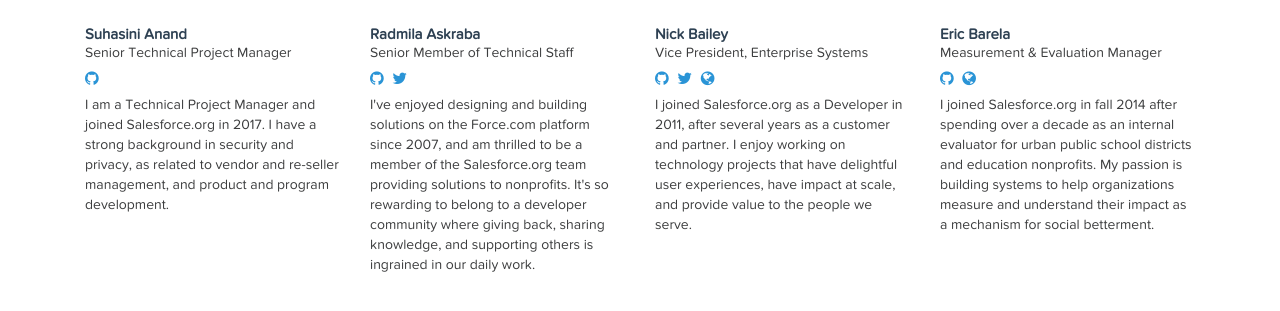
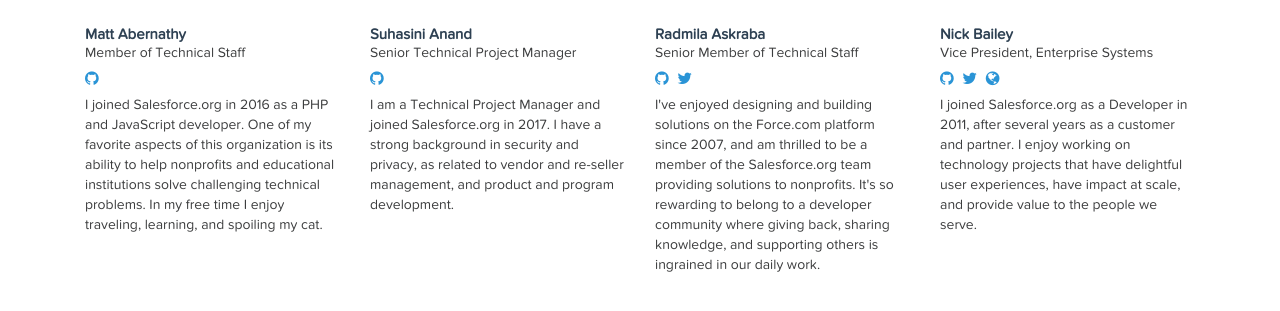
Before and after one commit to dvenor/salesforcefoundation.github.io, a Jekyll site: the page built from index.html, in a window 1280 px wide and 900 px high, scrolled down 3554 px, cut to the strip 235-618 px from the top of the window. Shown: the top 311 px of the strip. Built offline with Jekyll 4.4.1, drawn with Linux system fonts in a browser that asks for light colours; some web fonts are replaced; the list of posts is cut into pages by our own code; comment, search, counter and statistics services are not loaded.

Commit message:
Update members.yml

```diff
--- a/_data/members.yml
+++ b/_data/members.yml
@@ -1,3 +1,9 @@
+Matt Abernathy:
+  github:         maxreality
+  avatar:         https://avatars0.githubusercontent.com/u/1617588
+  title:          "Member of Technical Staff"
+  bio:            "I joined Salesforce.org in 2016 as a PHP and JavaScript developer. One of my favorite aspects of this organization is its ability to help nonprofits and educational institutions solve challenging technical problems. In my free time I enjoy traveling, learning, and spoiling my cat."
+
 Suhasini Anand:
   github:         suhasinianand
   avatar:         https://avatars0.githubusercontent.com/u/25444540
```
